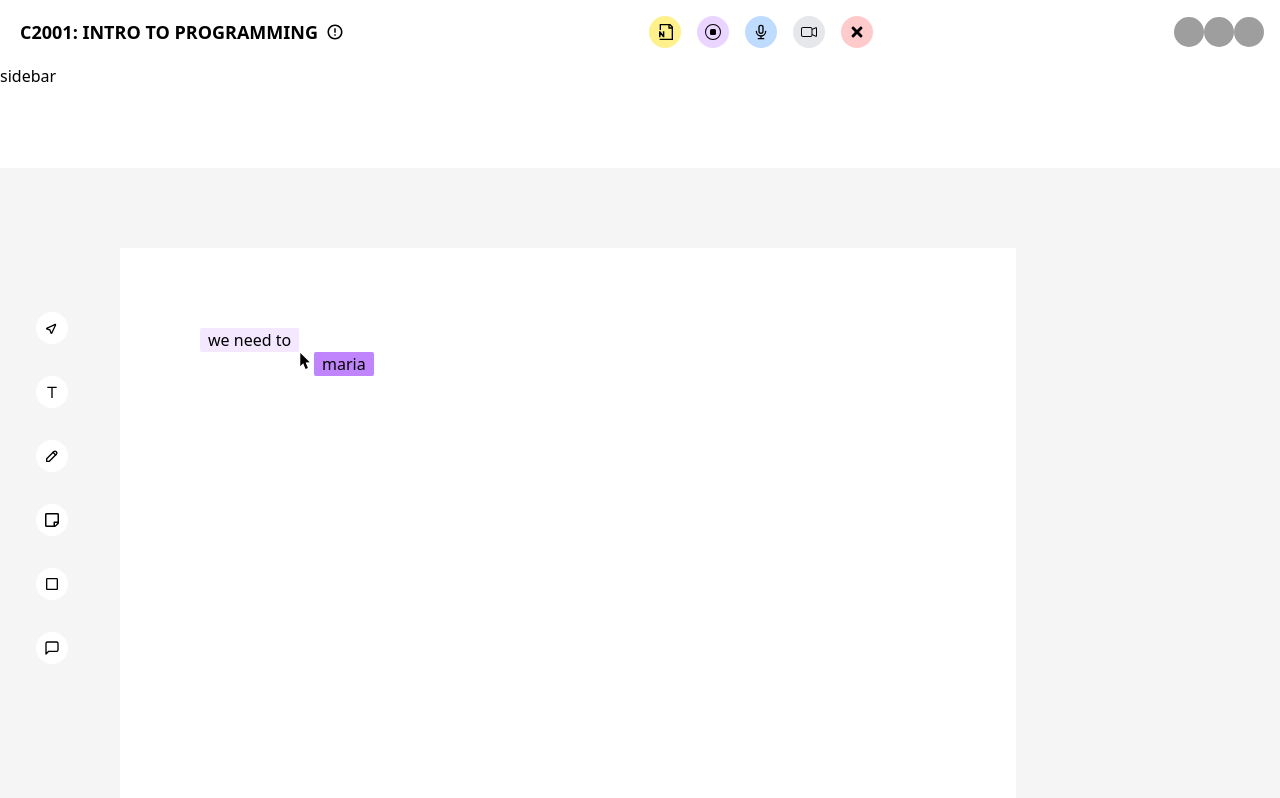
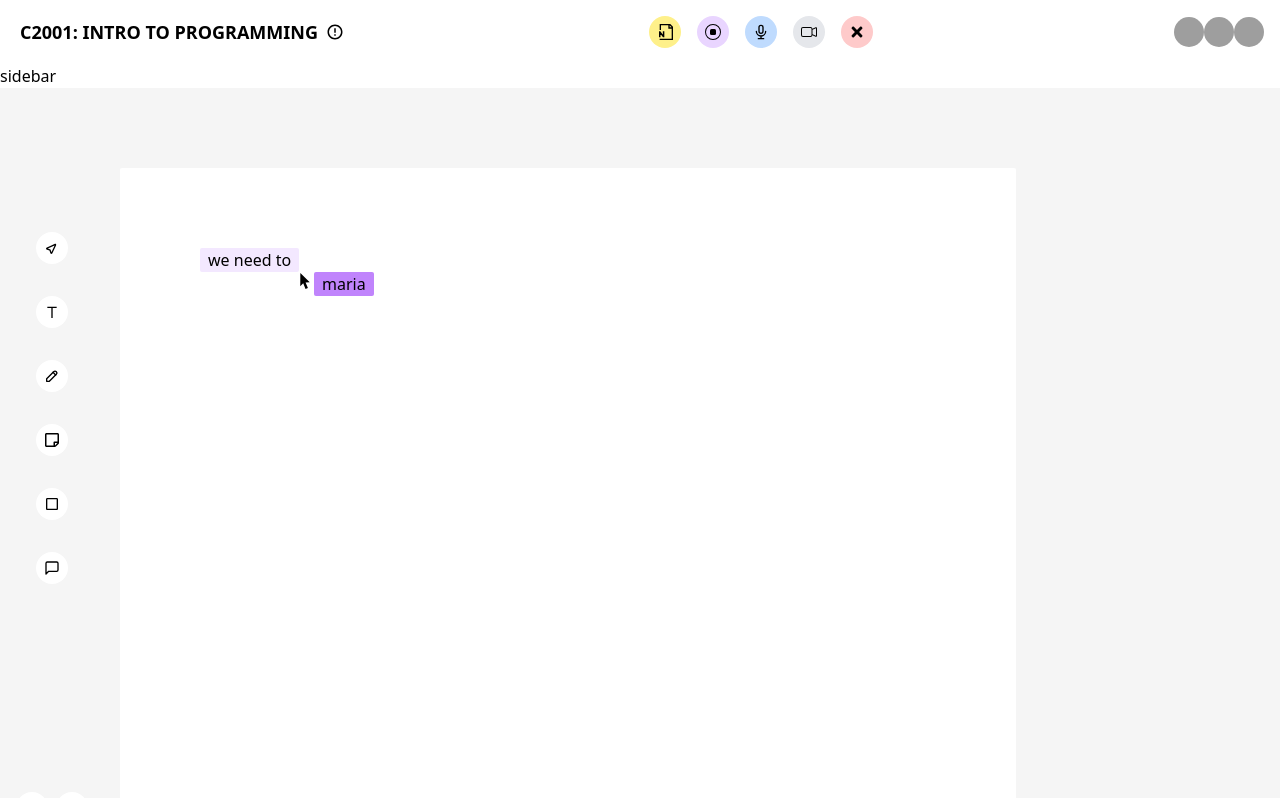
Before and after one commit to abubakarhb/interns, a React (Vite) app: page / in a window 1280 px wide. Shown: the top 798 px of the page. Built offline with nearby package versions, Linux system fonts and the light colour scheme; grey boxes are pictures that could not be loaded.

Commit message:
removed margin from chat component

```diff
--- a/src/Components/Content.jsx
+++ b/src/Components/Content.jsx
@@ -6,7 +6,7 @@ const Content = () => {
   return (
     <div className="main ">
       <Sidebar />
-      <div className="mt-[5rem]">
+      <div>
         <Chat />
       </div>
 
```
